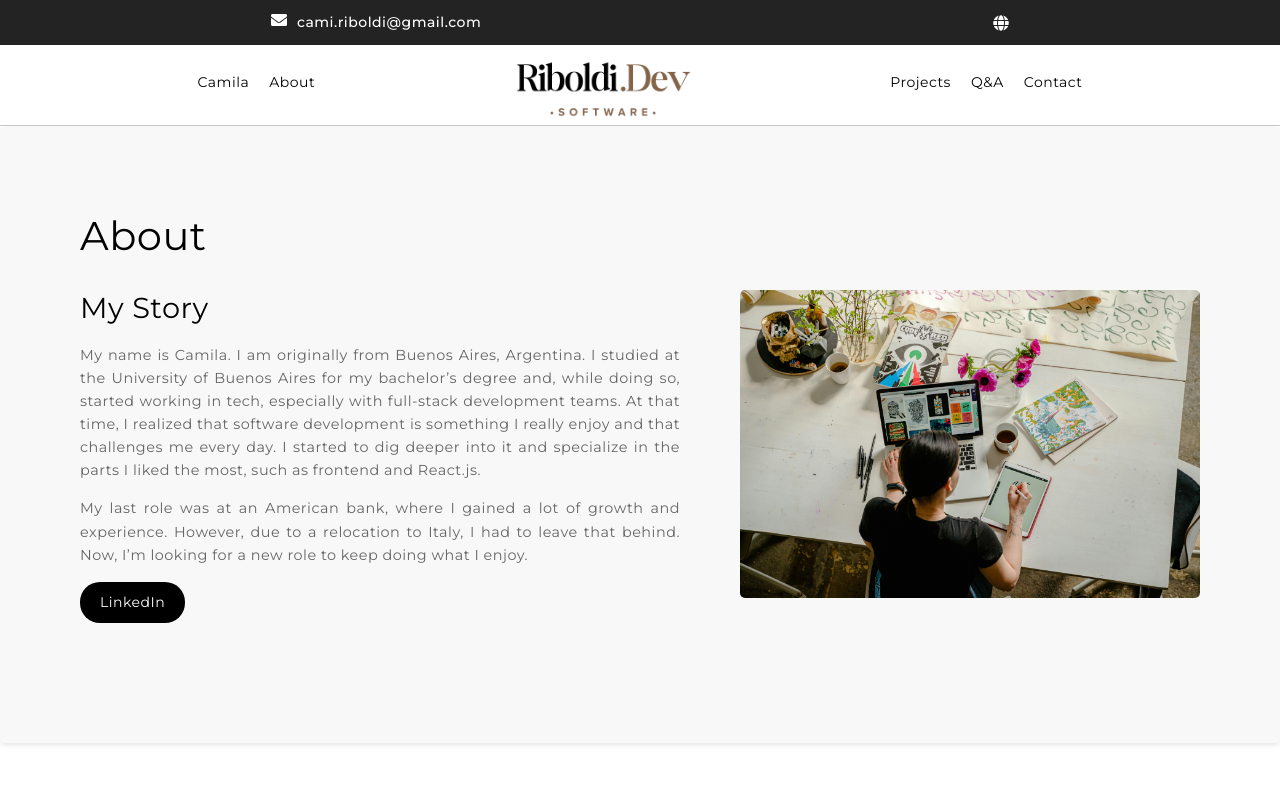
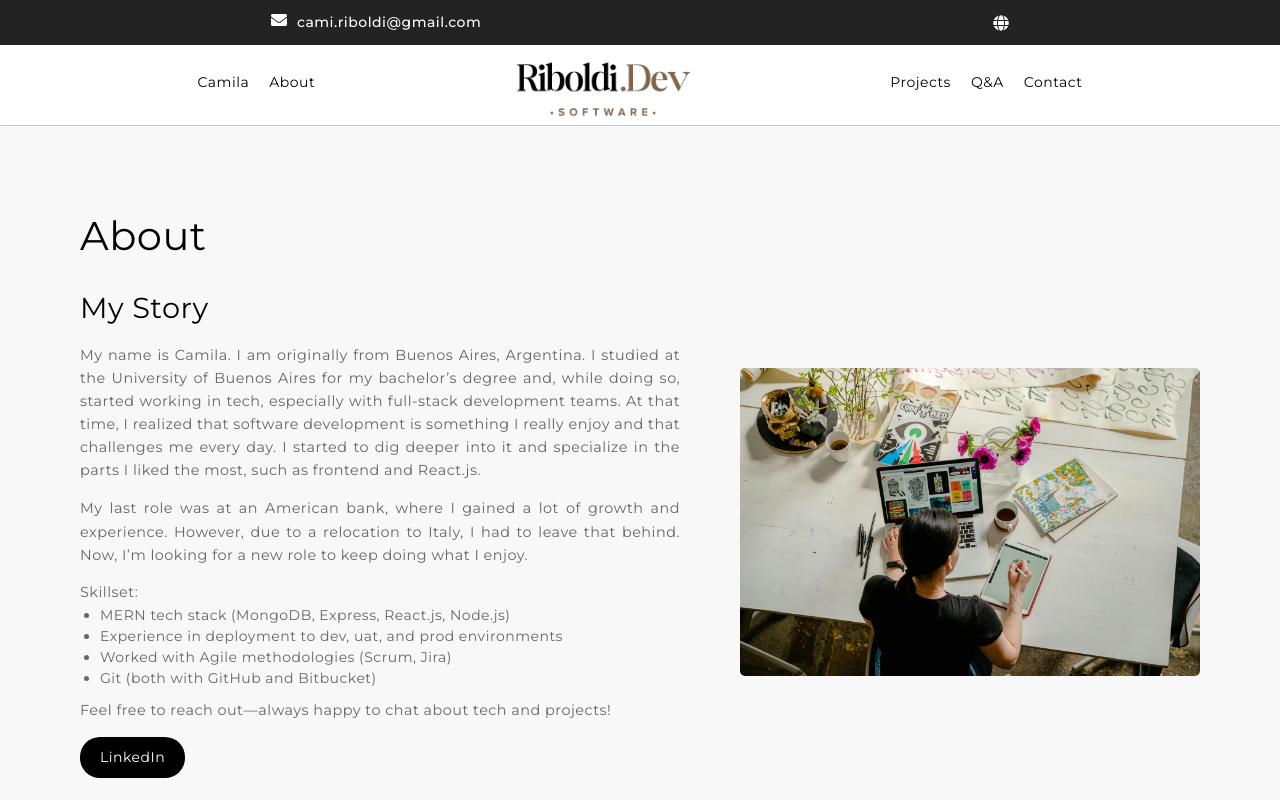
Before and after one commit to riboldicamila/01productwebsite, a React (Vite) app: page /about in a window 1280 px wide. Shown: the top 800 px of the page. Built offline with nearby package versions, Linux system fonts and the light colour scheme.

Commit message:
content update

```diff
--- a/src/HomeData.js
+++ b/src/HomeData.js
@@ -29,8 +29,18 @@ export const mockData = {
 export const projects = [
   {
     id: 1,
+    title: "Patagonia Website",
+    date: "08 Feb 2025",
+    author: "Camila Riboldi",
+    subtitle: "A website project built with Node.js, Express, MongoDB, React.js, Axios, and Tailwind.",
+    image:"https://res.cloudinary.com/dav7tzdzv/image/upload/v1740142550/7c2fca4a-7ba5-4b9d-af35-f758db053a37.png",
+    slug: "patagonia-website",
+    url: "https://pampa-bakery.vercel.app/"
+  },
+  {
+    id: 1,
     title: "Pampa Bakery Website",
-    date: "08 Feb 2025",
+    date: "28 Jan 2025",
     author: "Camila Riboldi",
     subtitle: "A completed project for a bakery website using React.js, Redux for global state management, and Firebase.",
     image:"https://res.cloudinary.com/dav7tzdzv/image/upload/v1739806305/E-commerce_Sample_qmii38.png",
--- a/src/Pages/Home/AboutUs.css
+++ b/src/Pages/Home/AboutUs.css
@@ -8,25 +8,24 @@
   box-shadow: 0 2px 5px rgba(0, 0, 0, 0.1);
   justify-content: center;
   position: relative;
-  }
 
-  .about-me-container .about-us-content {
+  .about-us-content {
     text-align: center;
     max-width: 600px;
     margin-bottom: 40px;
   }
 
-  .about-me-container h2 {
+  h2 {
     font-size: 2.5rem;
     margin-bottom: 20px;
   }
 
-  .about-me-container h3 {
+  h3 {
     font-size: 1.8rem;
     margin-bottom: 15px;
   }
 
-  .about-me-container p {
+  p {
     font-size: 0.9rem;
     line-height: 1.6;
     color: var(--color-dark-grey);
@@ -34,20 +33,18 @@
     text-align: justify;
   }
 
-  .about-me-container h4 {
-    font-size: 1.4rem;
-    margin-bottom: 10px;
+  h4 {
+    font-size: 0.9rem;
+    margin-bottom: 2px;
+    color: var(--color-dark-grey);
 
   }
 
-  .about-me-container ul {
-    list-style: none;
-    padding: 0;
-    margin-bottom: 40px;
-  }
-
-  .about-me-container ul li {
-    margin-bottom: 5px;
+  ul {
+    list-style-type: disc;
+    padding-left: 20px;
+    color: var(--color-dark-grey);
+    margin-bottom: 10px;
   }
 
   .contact-us-btn {
@@ -60,13 +57,13 @@
     font-size: 1rem;
   }
 
-  .about-me-container .image-container {
+  .image-container {
     width: 100%;
     max-width: 600px;
     margin-top: 20px;
   }
 
-  .about-me-container img {
+  img {
     width: 100%;
     height: auto;
     border-radius: 5px;
@@ -98,7 +95,7 @@
   .image-container:hover::after {
     background: rgba(0, 0, 0, 0.3); /* Dark curtain effect */
   }
-
+}
 
 @media screen and (min-width: 768px) {
   .about-me-container {
--- a/src/Pages/Home/AboutUs.jsx
+++ b/src/Pages/Home/AboutUs.jsx
@@ -23,19 +23,27 @@ function AboutUs() {
             day. I started to dig deeper into it and specialize in the parts I
             liked the most, such as frontend and React.js.
           </p>
-          {/* <p>
-            While working and finishing my studies, I also realized how much I
-            enjoy the whole development process—being part of a team,
-            understanding agile methodologies, having productive discussions
-            with the team, and being involved in a project from beginning to
-            end.
-          </p> */}
           <p>
             My last role was at an American bank, where I gained a lot of growth
             and experience. However, due to a relocation to Italy, I had to
             leave that behind. Now, I’m looking for a new role to keep doing
             what I enjoy.
           </p>
+          <div className="skillset">
+            <h4>Skillset:</h4>
+            <ul>
+              <li>MERN tech stack (MongoDB, Express, React.js, Node.js)</li>
+              <li>
+                Experience in deployment to dev, uat, and prod environments
+              </li>
+              <li>Worked with Agile methodologies (Scrum, Jira)</li>
+              <li>Git (both with GitHub and Bitbucket)</li>
+            </ul>
+            <p>
+              Feel free to reach out—always happy to chat about tech and
+              projects!
+            </p>
+          </div>
 
           <GenericButton
             text="LinkedIn"
```
Lines whose indentation alone changed are shown as unchanged.
